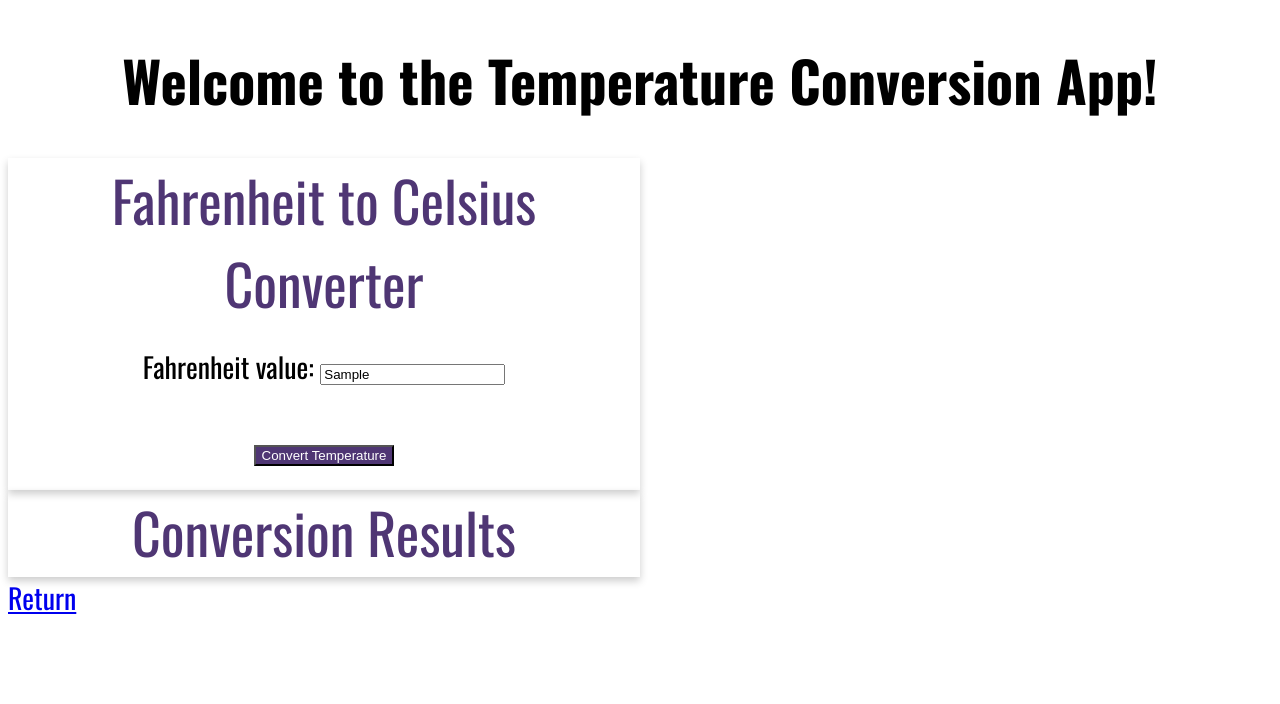
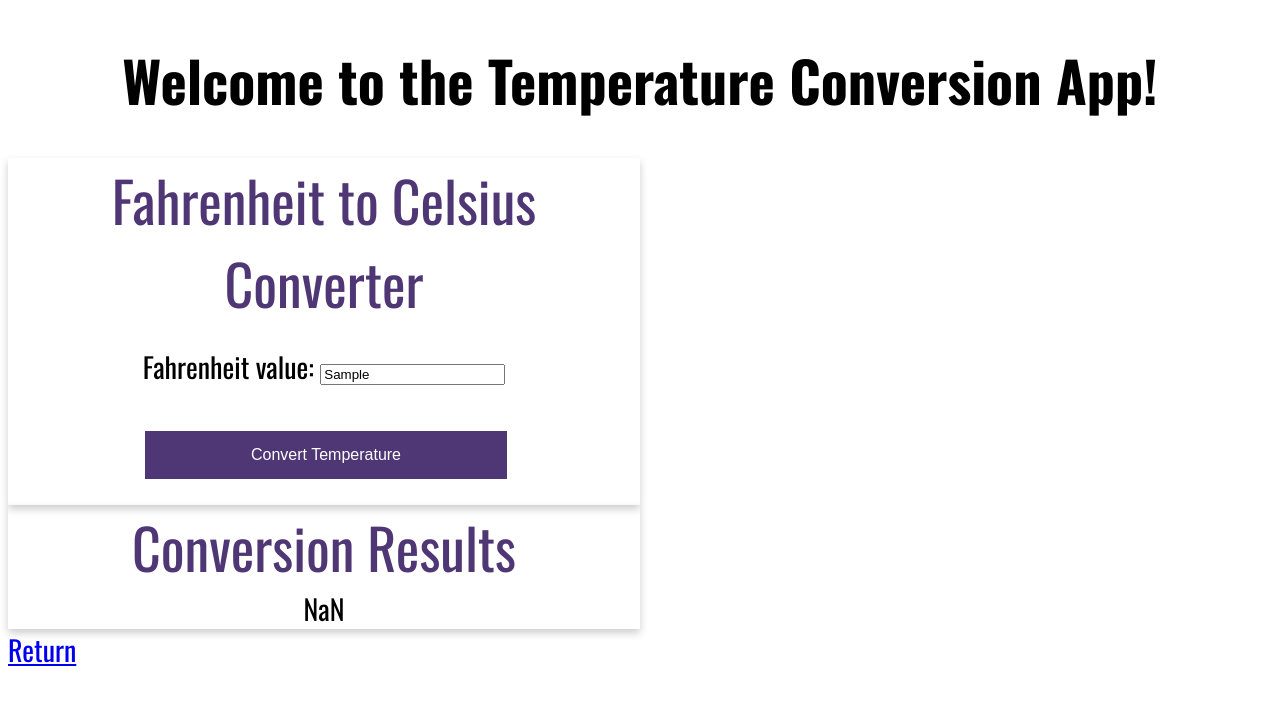
Before and after one commit to cjharris09/web-231, a plain HTML site: page week-3/Harris-temp-conversion.html in a window 1280 px wide. Both pictures are taken after typing "Sample" into the empty fields and a click on the button "Convert Temperature". Drawn offline with nearby package versions, Linux system fonts and the light colour scheme.

Commit message:
Week 3 revisions
added comments and refined the javaScript

```diff
--- a/week-3/Harris-temp-conversion.css
+++ b/week-3/Harris-temp-conversion.css
@@ -1,3 +1,13 @@
+/*--
+============================================
+; Title: Assignment 3.2
+; Author: Chris Harris
+; Date: 22 January 2021
+; Description: This is the css file for the weekly changes
+;===========================================
+*/
+
+
 body {
     font-family: "Oswald", Verdana, Arial, sans-serif;
     text-align: center;
@@ -6,9 +16,3 @@ body {
 a {
     float: left;
 }
-
-.card {
-    display: flex;
-    justify-content: center;
-    flex-direction: column;
-}
--- a/week-3/Harris-temp-conversion.html
+++ b/week-3/Harris-temp-conversion.html
@@ -5,7 +5,7 @@
 ; Title: Assignment 3.2
 ; Author: Chris Harris
 ; Date: 22 January 2021
-; Description: This is an exercise that
+; Description: This is an exercise that integrates inputs and conversions
 ;===========================================
 -->
 <html lang="en">
@@ -14,13 +14,15 @@
         <link href="../global.css" type="text/css" rel="stylesheet" />
         <link href="Harris-temp-conversion.css" type="text/css" rel="stylesheet" />
         <link rel="preconnect" href="https://fonts.gstatic.com">
-<link href="https://fonts.googleapis.com/css2?family=Oswald:wght@300;400;500;700&display=swap" rel="stylesheet">
+        <link href="https://fonts.googleapis.com/css2?family=Oswald:wght@300;400;500;700&display=swap" rel="stylesheet">
 
 
     </head>
     <body>
         <div id="container">
             <h1 class="app-header">Welcome to the Temperature Conversion App!</h1>
+            <div id="form">
+                <!--Convert temp button & input-->
             <div class="card">
                 <div class="card-title">Fahrenheit to Celsius Converter</div>
                 <div class="card-content">
@@ -31,17 +33,17 @@
                         </div>
 
                         <div class="form-field">
-                            <button class="btn-primary">Convert Temperature</button>
+                            <button type="button" class="btn btn-primary full-width" id="tempButton">Convert Temperature</button>
                         </div>
                     </div>
-
                 </div>
             </div>
-
+            </div>
+            <!--The conversion results-->
             <div id="form-results">
                 <div class="card">
                     <div class="card-title">Conversion Results</div>
-                    <div class="card-content">
+                    <div id="convertedTemp">
 
                     </div>
                 </div>
@@ -54,10 +56,17 @@
 
         <!--JavaScript functions-->
         <script>
-            function buttonClick(){
-                alert("WEB-231 - Enterprise JavaScript I.")
+            document.getElementById("tempButton").onclick = function(){
+                let fahrenheit = document.getElementById("txtFahrenheit").value;
+                document.getElementById("convertedTemp").innerHTML = ((parseFloat(fahrenheit) -32) / 1.8).toFixed(2);
+
             }
-            document.getElementById("txtMyWorld").innerHTML = "You are now in Harris's world!"
+
+
+
+
+
+
         </script>
     </body>
 </html>
```
Also changed, not shown: global.css (+11 -0 lines).
